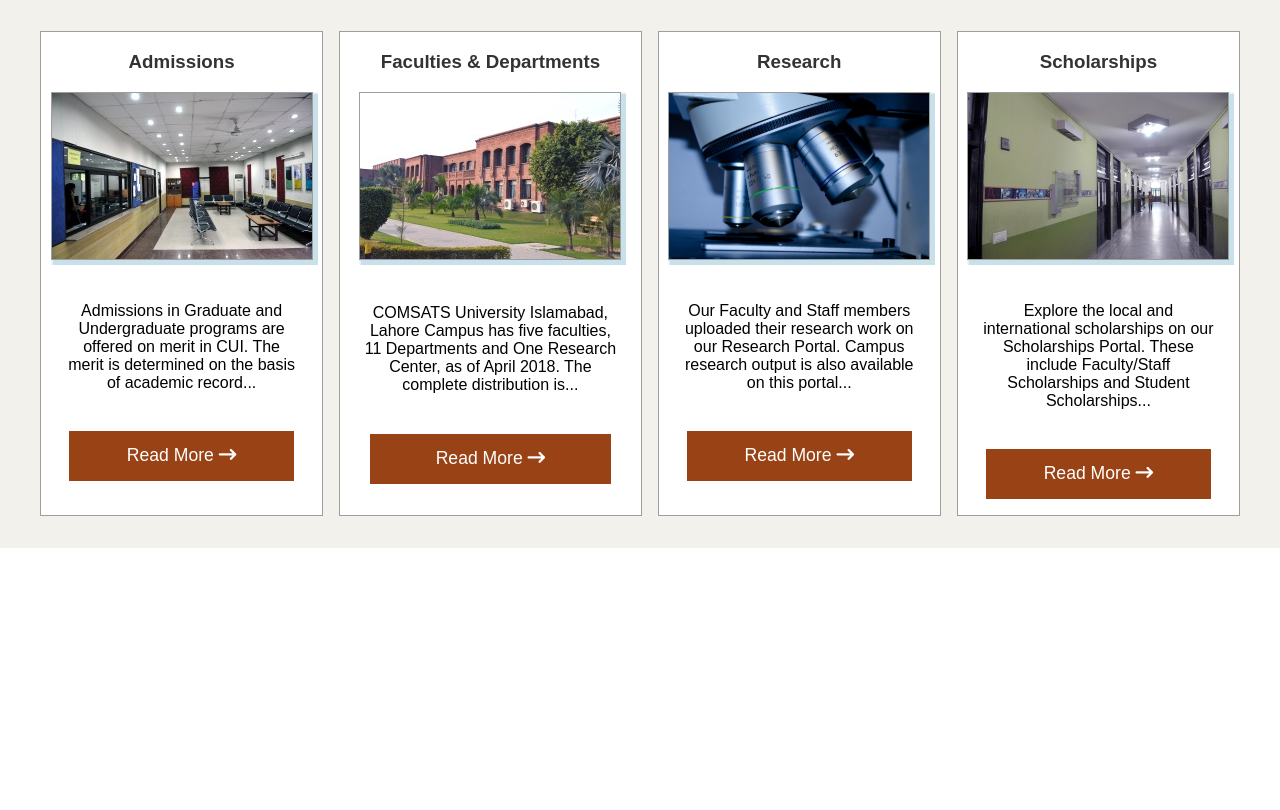
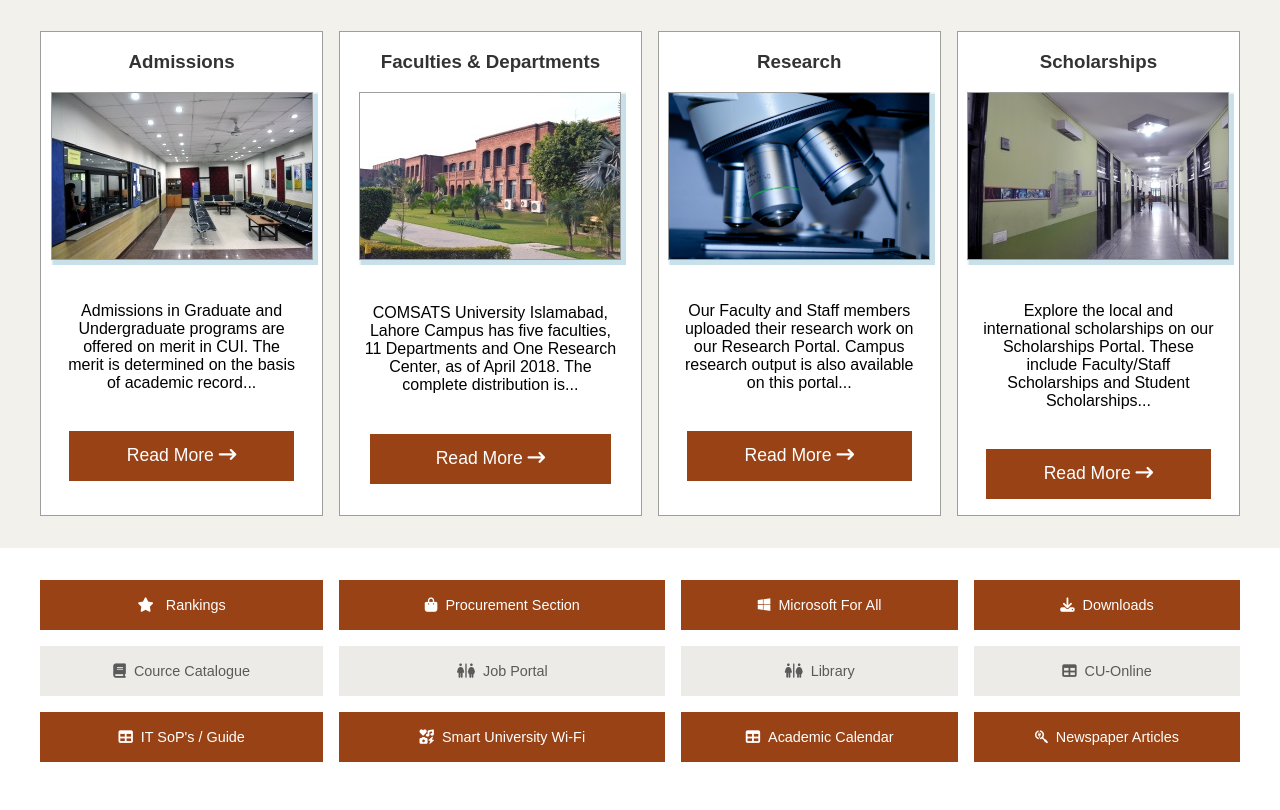
Before and after one commit to Abdul-Majid10/Comsats-Lahore-FrontEnd-Clone, a PHP site: page / in a window 1280 px wide. Shown: the part 657-1467 px from the top of the page. Before the commit the page ends 1205 px from the top, so only its background shows below. Run offline with PHP 8.4, Linux system fonts and the light colour scheme; some libraries are stand-ins or nearby versions.

Commit message:
ready the download widget

```diff
--- a/css/style.css
+++ b/css/style.css
@@ -3,6 +3,7 @@ body {
   padding: 0;
   box-sizing: border-box;
   font-family: sans-serif;
+  width: 100%;
 }
 
 li {
@@ -158,3 +159,32 @@ li.no-left-margin {
   background-color: #994215;
   color: white;
 }
+
+/* download resources*/
+.download-widget {
+  padding: 2rem 2rem;
+}
+
+.download-widget-child {
+  margin: 0 0.5rem;
+}
+
+.download-widget-child button {
+  width: 100%;
+  height: 50px;
+  font-size: 0.9rem;
+  margin: 0 0 1rem 0;
+  border: 0;
+  cursor: pointer;
+  background-color: #994215;
+  color: white;
+}
+
+.download-widget-child .grey-button {
+  background-color: #ecebe7;
+  color: rgb(90, 90, 90);
+}
+
+.download-widget-child i {
+  padding-right: 0.5rem;
+}
--- a/index.html
+++ b/index.html
@@ -108,6 +108,28 @@
         </div>
     </div>
 
+    <div class="download-widget flex-model">
+        <div class="download-widget-child">
+            <button><i class="fa-solid fa-star"></i> Rankings</button>
+            <button class="grey-button"><i class="fa-solid fa-book"></i>Cource Catalogue</button>
+            <button><i class="fa-solid fa-table"></i>IT SoP's / Guide</button>
+        </div>
+        <div class="download-widget-child">
+            <button><i class="fa-solid fa-bag-shopping"></i>Procurement Section</button>
+            <button class="grey-button"><i class="fa-solid fa-restroom"></i>Job Portal</button>
+            <button><i class="fa-solid fa-icons"></i>Smart University Wi-Fi</button>
+        </div>
+        <div class="download-widget-child">
+            <button><i class="fa-brands fa-windows"></i>Microsoft For All</button>
+            <button class="grey-button"><i class="fa-solid fa-restroom"></i>Library</button>
+            <button><i class="fa-solid fa-table"></i>Academic Calendar</button>
+        </div>
+        <div class="download-widget-child">
+            <button><i class="fa-solid fa-download"></i>Downloads</button>
+            <button class="grey-button"><i class="fa-solid fa-table"></i>CU-Online</button>
+            <button><i class="fa-brands fa-searchengin"></i>Newspaper Articles</button>
+        </div>
+    </div>
 
     <script src="./Js/script.js"></script>
 </body>
```
